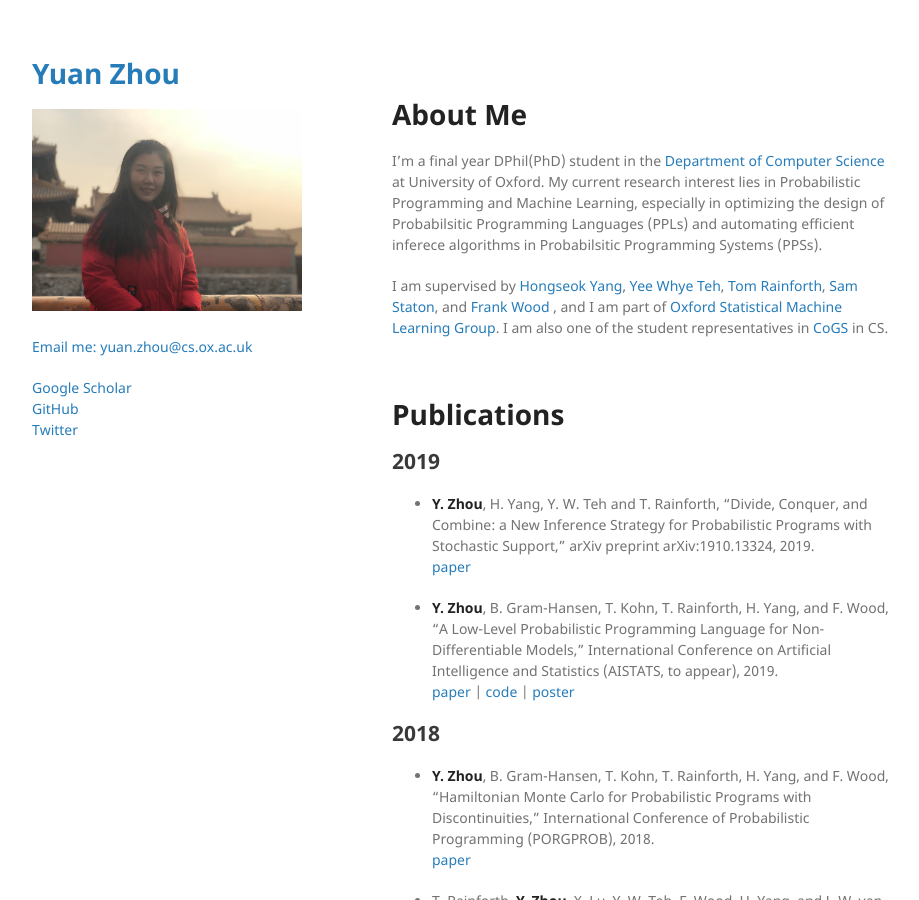
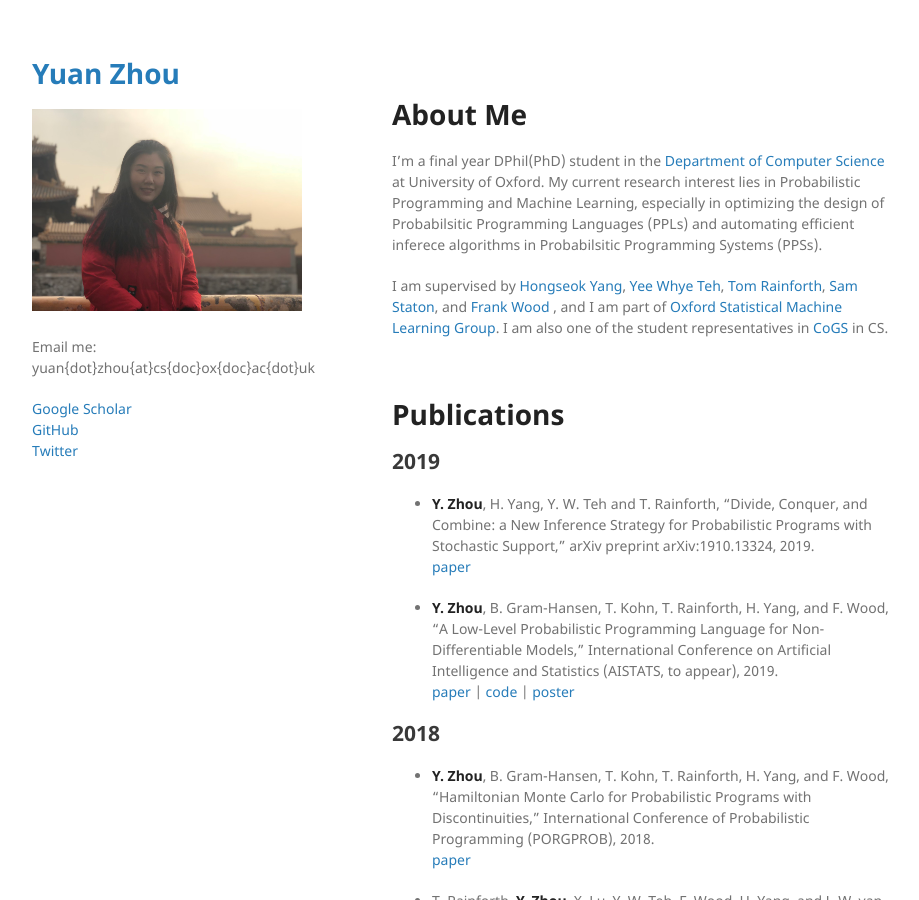
Before and after one commit to yuaanzhou/yuaanzhou.github.io, a Jekyll site: the page built from index.md, in a window 1280 px wide and 900 px high. Shown: the whole window, without its empty margins (178-1097 px from the left). Built offline with Jekyll 4.4.1, drawn with Linux system fonts in a browser that asks for light colours; the repository's description, which GitHub fills in, is left out.

Commit message:
change email format

```diff
--- a/_layouts/default.html
+++ b/_layouts/default.html
@@ -34,7 +34,8 @@
         <p>{{ site.description | default: site.github.project_tagline }}</p>
 
         <p class="view">
-        <a href="mailto:yuan.zhou@cs.ox.ac.uk">Email me: yuan.zhou@cs.ox.ac.uk</a>
+        Email me: yuan{dot}zhou{at}cs{doc}ox{doc}ac{dot}uk
+<!--        <a href="mailto:yuan.zhou@cs.ox.ac.uk">Email me: yuan.zhou@cs.ox.ac.uk</a>-->
         </p>
 
         <p class="view">
```
